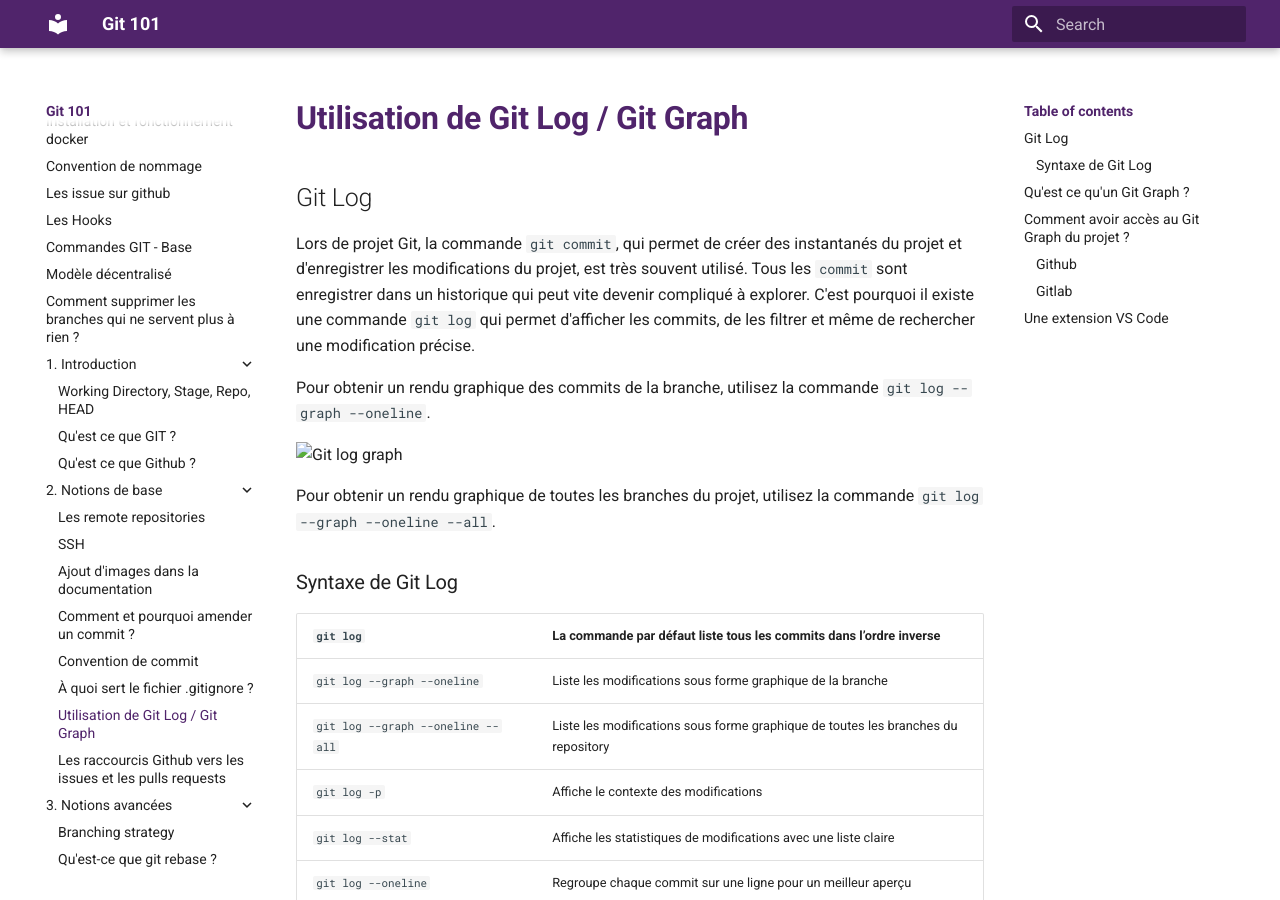
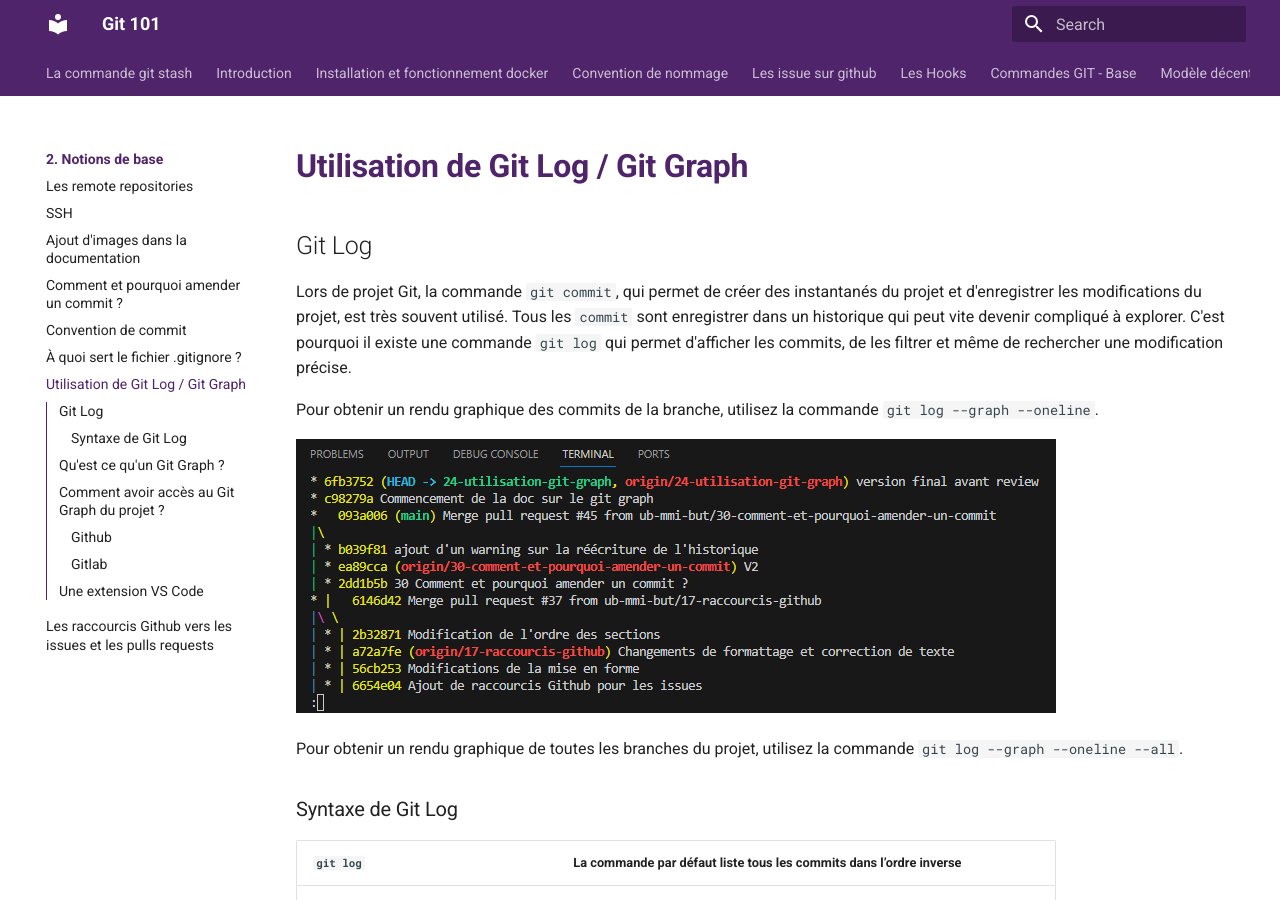
Before and after one commit to ub-mmi-but/git-101, an MkDocs documentation site: the page built from docs/2. Notions de base/git-log-graph.md, in a window 1280 px wide and 900 px high. Built offline with MkDocs 1.6.1 and Material for MkDocs 9.7.7, drawn with Linux system fonts in a browser that asks for light colours.

```diff
--- a/docs/2. Notions de base/git-log-graph.md
+++ b/docs/2. Notions de base/git-log-graph.md
@@ -6,7 +6,7 @@ Lors de projet Git, la commande `git commit`, qui permet de créer des instantan
 
 Pour obtenir un rendu graphique des commits de la branche, utilisez la commande `git log --graph --oneline`.
 
-![Git log graph](assets/git-log-graph.png)
+![Git log graph](/assets/git-log-graph.png)
 
 Pour obtenir un rendu graphique de toutes les branches du projet, utilisez la commande `git log --graph --oneline --all`.
 
@@ -33,7 +33,7 @@ Pour plus de détails sur les commandes `git log`, lancez la commande `git log -
 
 Un Git Graph est une représentation/revisualisation des **commits** et des évènements sur les différentes branches du projet.
 
-![Git Graph](<assets/ex-git-graph.png>)
+![Git Graph](</assets/ex-git-graph.png>)
 
 **Légende**
 
@@ -49,18 +49,18 @@ Un Git Graph est une représentation/revisualisation des **commits** et des év
 
 Pour avoir accès au Git Graph du projet, il suffit d'aller sur l'onglet `Insight` de la barre de navigation de Github.
 
-![Nav bar Github](assets/nav-bar-github.png)
+![Nav bar Github](/assets/nav-bar-github.png)
 
 Ensuite, choisir `Network` et le graph s'affichera.
 
-![Git Graph Github](assets/git-graph-github.png)
+![Git Graph Github](/assets/git-graph-github.png)
 
 
 ### Gitlab
 
 Pour GitLab, il faut aller dans l'onglet `</> Code` puis choisir `Repository graph`. Même fonctionnement que pour Github, chaque couleur défini une branche du projet et chaque point un commit.
 
-![Git Graph Gitlab](assets/git-graph-gitlab.png)
+![Git Graph Gitlab](/assets/git-graph-gitlab.png)
 
 
 
@@ -68,8 +68,8 @@ Pour GitLab, il faut aller dans l'onglet `</> Code` puis choisir `Repository gra
 
 Il existe pour VS Code une extension pêrmettant de prévisualiser les Git Graph directement sur le projet en local, **Git Graph**.
 
-![Extension VS Code](<assets/extension-vscode.png>)
+![Extension VS Code](</assets/extension-vscode.png>)
 
 Une fois installer, il suffit de clicker sur le bouton `Git Graph` en bas de page.
 
-![Git Graph VS Code](assets/git-graph.png)
+![Git Graph VS Code](/assets/git-graph.png)
--- a/mkdocs.yml
+++ b/mkdocs.yml
@@ -2,7 +2,8 @@ site_name: 'Git 101'
 theme:
   name: 'material'
   features:
-    - navigation.expand
+    - toc.integrate
+    - navigation.tabs
 
 markdown_extensions:
   - admonition
```
Also changed, not shown: docs/1. Introduction/expliquer-les-principes-de-working-directory-stage-repo-head.md (+1 -1 lines), docs/2. Notions de base/ajout-image.md (+5 -5 lines), docs/3. Notions avancées/branching-strategy.md (+2 -2 lines), docs/3. Notions avancées/rebase.md (+1 -1 lines), docs/assets/image.png (renamed from docs/image.png).
